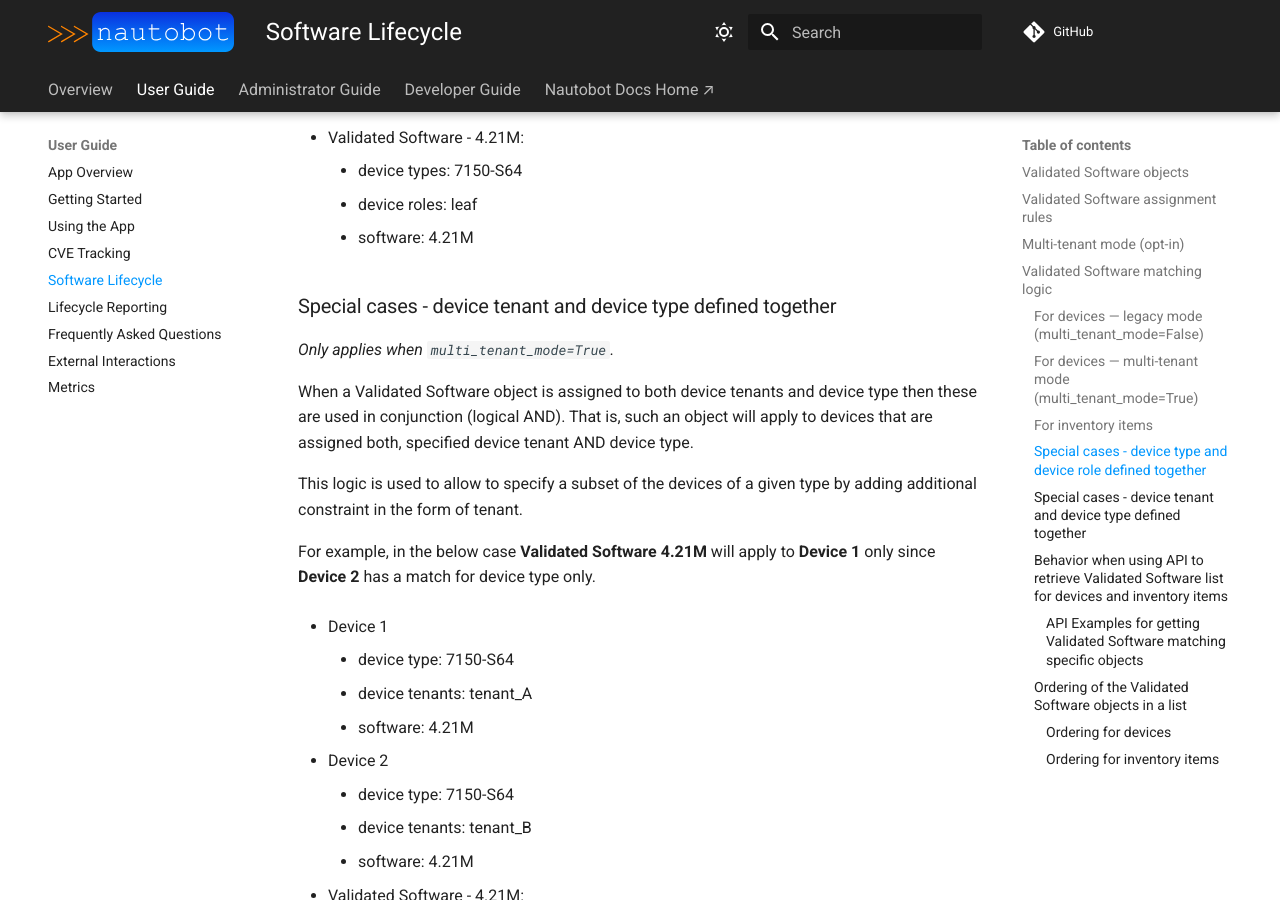
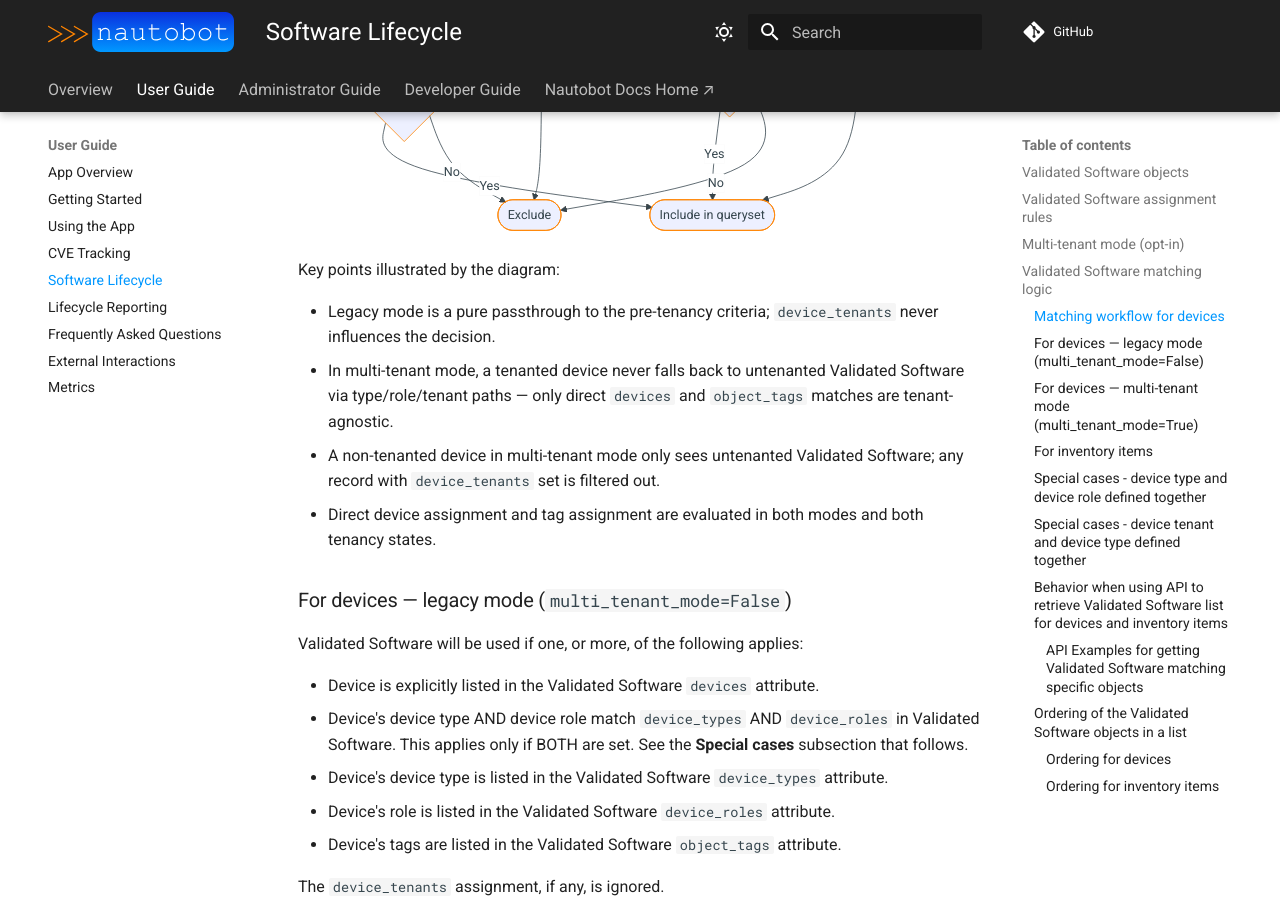
Before and after one commit to nautobot/nautobot-app-device-lifecycle-mgmt, an MkDocs documentation site: the page built from docs/user/software_lifecycle.md, in a window 1280 px wide and 900 px high, scrolled down 4912 px. Built offline with MkDocs 1.6.1 and Material for MkDocs 9.7.7, drawn with Linux system fonts in a browser that asks for light colours; comment, search, counter and statistics services are not loaded; some of the changed text lies outside the part shown.

Commit message:
CHORE: Update documentation for multi-tenant mode, added workflow mermaid diagram. 	new file:   changes/573.documentation 	modified:   docs/user/software_lifecycle.md

````diff
--- a/docs/user/software_lifecycle.md
+++ b/docs/user/software_lifecycle.md
@@ -66,6 +66,43 @@ When a device or inventory item has Software assigned app will attempt to find a
 If at least one Validated Software object, which is currently valid, matching Software and device/inventory item is found, then the Software is marked as valid. Otherwise, it is marked as invalid.
 
 When resolving whether Validated Software is taken into account when validating software on a given device, the following logic applies.
+
+### Matching workflow for devices
+
+The following diagram summarizes how a candidate Validated Software record is accepted or rejected for a given device under each mode. The bullet-list subsections below expand on the individual match criteria referenced in the diagram.
+
+```mermaid
+flowchart TD
+    Start([Device + Validated Software candidate]) --> Flag{multi_tenant_mode?}
+
+    Flag -- False / legacy --> LegacyMatch{Match on devices,<br/>device_types,<br/>device_roles,<br/>or object_tags?}
+    LegacyMatch -- Yes --> Include([Include in queryset])
+    LegacyMatch -- No --> Exclude([Exclude])
+
+    Flag -- True / multi-tenant --> DeviceTenant{Device has<br/>a tenant?}
+
+    DeviceTenant -- No --> UntenantedVS{VS has<br/>device_tenants set?}
+    UntenantedVS -- Yes --> Exclude
+    UntenantedVS -- No --> LegacyMatch
+
+    DeviceTenant -- Yes --> TenantedVS{VS has<br/>device_tenants set?}
+    TenantedVS -- No --> TagOrDirect{Match via<br/>devices or<br/>object_tags?}
+    TagOrDirect -- Yes --> Include
+    TagOrDirect -- No --> Exclude
+
+    TenantedVS -- Yes --> TenantMatches{Device's tenant<br/>in VS.device_tenants?}
+    TenantMatches -- No --> TagOrDirect
+    TenantMatches -- Yes --> TenantScopedMatch{Match on device_types,<br/>device_roles,<br/>or tenant-only VS?}
+    TenantScopedMatch -- Yes --> Include
+    TenantScopedMatch -- No --> TagOrDirect
+```
+
+Key points illustrated by the diagram:
+
+- Legacy mode is a pure passthrough to the pre-tenancy criteria; `device_tenants` never influences the decision.
+- In multi-tenant mode, a tenanted device never falls back to untenanted Validated Software via type/role/tenant paths — only direct `devices` and `object_tags` matches are tenant-agnostic.
+- A non-tenanted device in multi-tenant mode only sees untenanted Validated Software; any record with `device_tenants` set is filtered out.
+- Direct device assignment and tag assignment are evaluated in both modes and both tenancy states.
 
 ### For devices — legacy mode (`multi_tenant_mode=False`)
 
````
Also changed, not shown: 1 other file.
